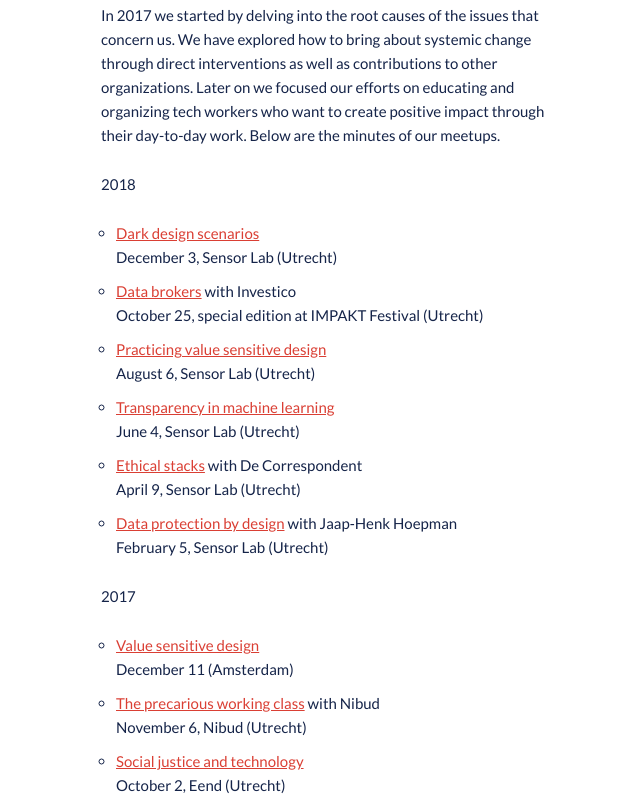
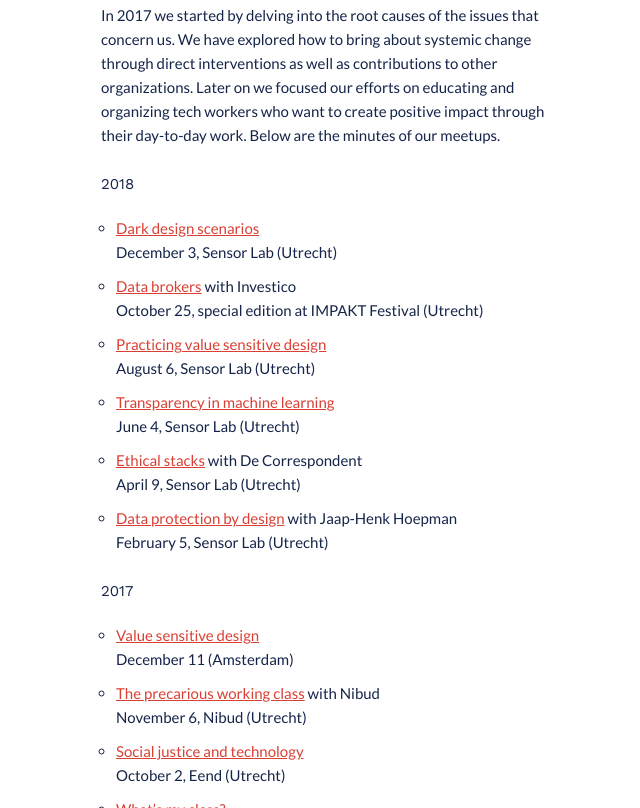
Before and after one commit to karsalfrink/techsolidaritynl, a plain HTML site: page index.html in a window 1280 px wide. Shown: the part 488-1296 px from the top of the page, without its empty margins (59-699 px from the left). Drawn offline with nearby package versions, Linux system fonts and the light colour scheme.

Commit message:
Tweak markup of past meetups list

```diff
--- a/index.html
+++ b/index.html
@@ -44,7 +44,8 @@
 
         <h5>Past meetups</h5>
         <p>In 2017 we started by delving into the root causes of the issues that concern us. We have explored how to bring about systemic change through direct interventions as well as contributions to other organizations. Later on we focused our efforts on educating and organizing tech workers who want to create positive impact through their day-to-day work. Below are the minutes of our meetups.</p>
-        <p>2018
+
+        <h6>2018</h6>
         <ul>
           <li><a href="meetup-15.html">Dark design scenarios</a><br>December 3, Sensor Lab (Utrecht)</li>
           <li><a href="meetup-impakt.html">Data brokers</a> with Investico<br>October 25, special edition at IMPAKT Festival (Utrecht)</li>
@@ -53,9 +54,8 @@
           <li><a href="meetup-12.html">Ethical stacks</a> with&nbsp;De&nbsp;Correspondent<br>April 9, Sensor Lab (Utrecht)</li>
           <li><a href="meetup-11.html">Data protection by design</a> with&nbsp;Jaap&#8209;Henk&nbsp;Hoepman<br>February 5, Sensor Lab (Utrecht)</li>
         </ul>
-        </p>
-        <p>
-        2017
+
+        <h6>2017</h6>
         <ul>
           <li><a href="meetup-10.html">Value sensitive design</a><br>December 11 (Amsterdam)</li>
           <li><a href="meetup-9.html">The precarious working class</a> with&nbsp;Nibud<br>November 6, Nibud (Utrecht)</li>
@@ -68,7 +68,6 @@
           <li><a href="amsterdam-meetup-2.html">Exploring a shared group purpose</a><br>March 20 (Amsterdam)</li>
           <li><a href="tech-solidarity-nl-kick-off-meeting.html">Broad brainstorm on an open and diverse society</a><br>February 13, FreedomLab (Amsterdam)</li>
         </ul>
-        </p>
 
         <h5>Organisation</h5>
         <p>We are a semi-open group of tech workers. Our members are chiefly designers and developers but also journalists, academics et cetera.</p>
```
Lines whose indentation alone changed are shown as unchanged.
